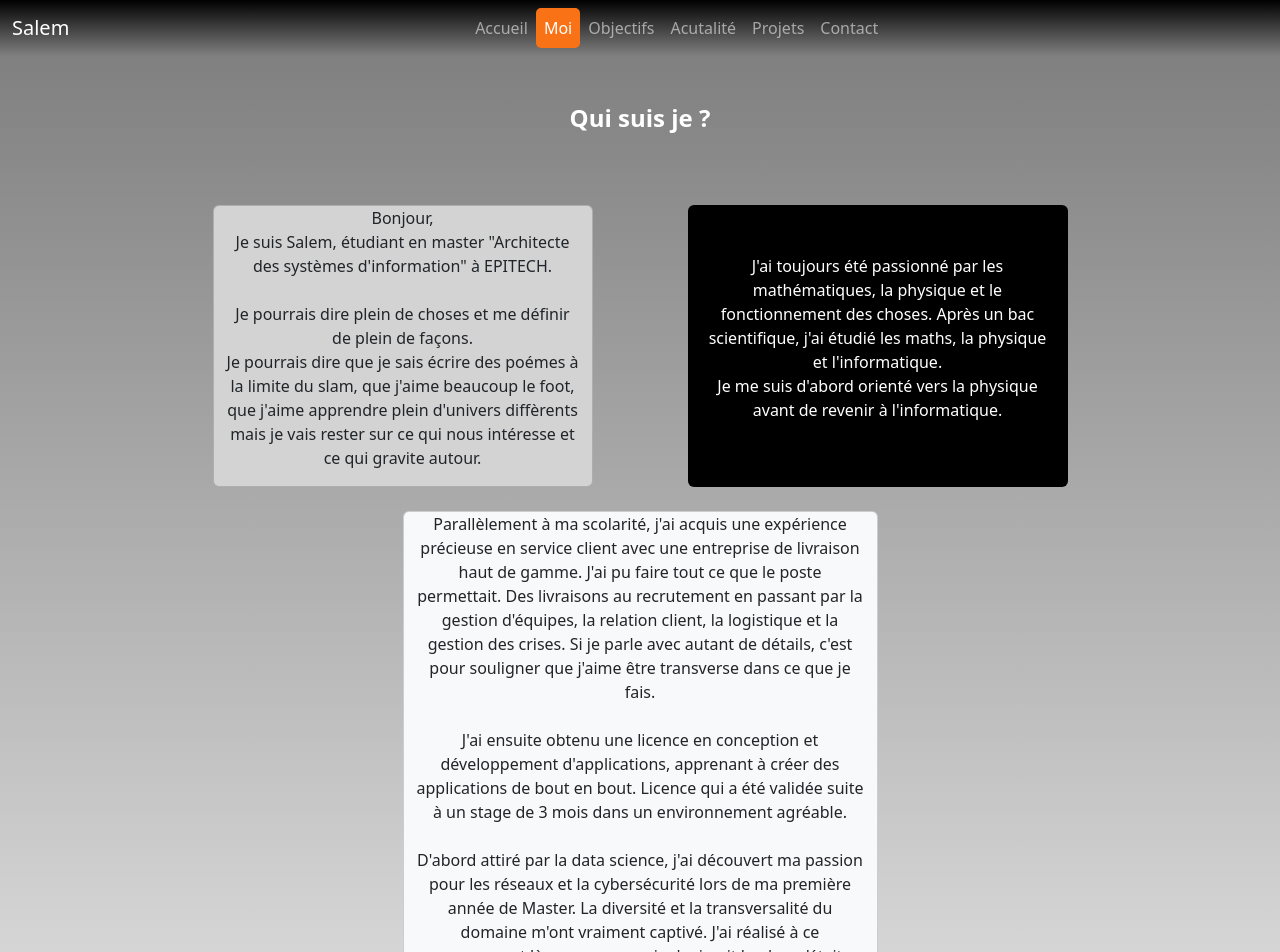
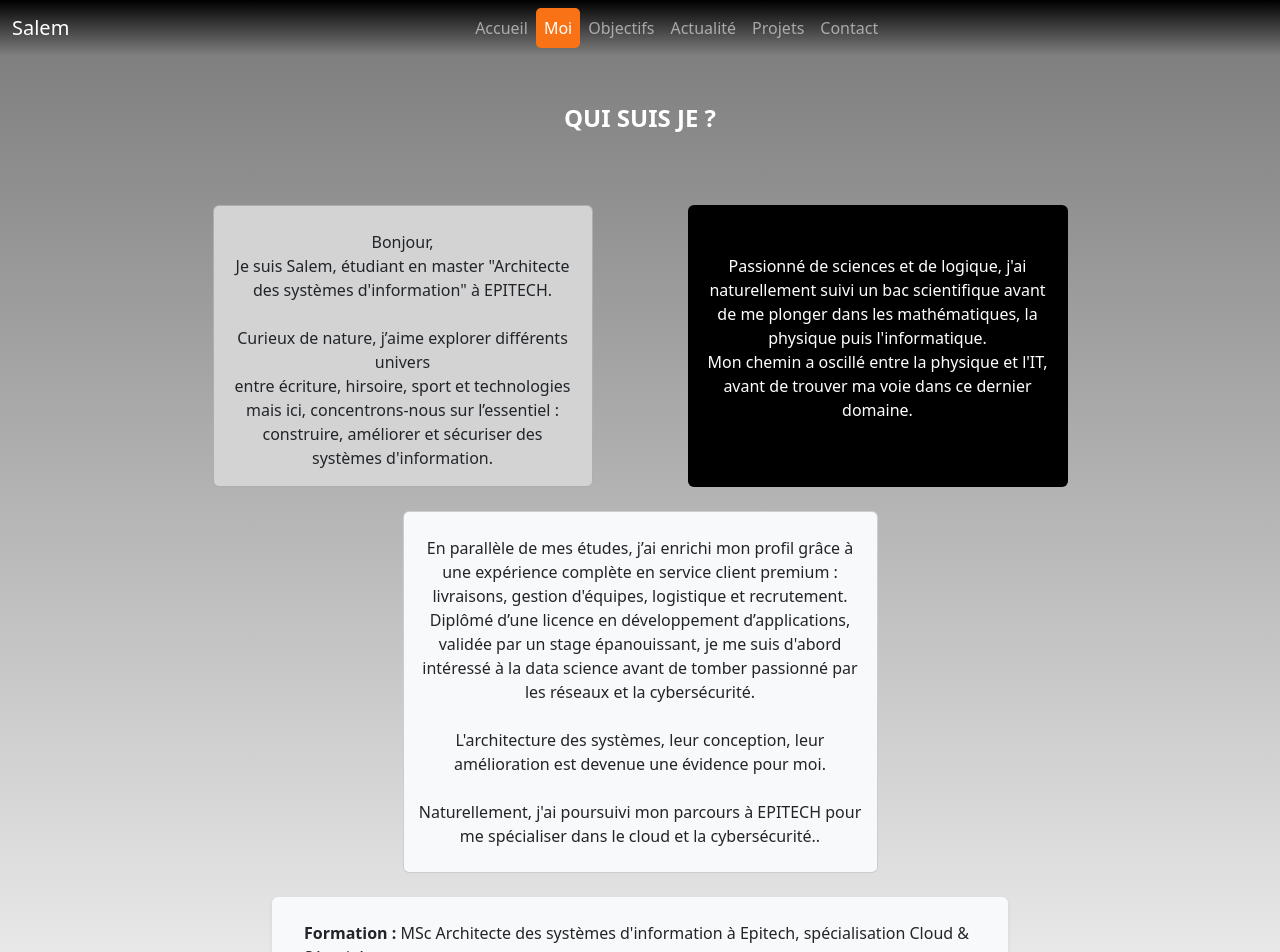
Before and after one commit to hsalemh/SalemWorld, a Vue app in the folder SalemWorld/: page /about-me in a window 1280 px wide. Shown: the top 952 px of the page. Built offline with nearby package versions, Linux system fonts and the light colour scheme.

Commit message:
mise à jours formulaire

```diff
--- a/SalemWorld/package.json
+++ b/SalemWorld/package.json
@@ -9,6 +9,7 @@
     "preview": "vite preview"
   },
   "dependencies": {
+    "axios": "^1.9.0",
     "vue": "^3.5.13",
     "vue-router": "^4.5.0"
   },
--- a/SalemWorld/src/App.vue
+++ b/SalemWorld/src/App.vue
@@ -27,7 +27,7 @@
                 <router-link to="/my-goals" class="nav-link" active-class="active">Objectifs</router-link>
               </li>
               <li class="nav-item">
-                <router-link to="/my-work" class="nav-link" active-class="active">Acutalité</router-link>
+                <router-link to="/my-work" class="nav-link" active-class="active">Actualité</router-link>
               </li>
               <li class="nav-item">
                 <router-link to="/my-projects" class="nav-link" active-class="active">Projets</router-link>
--- a/SalemWorld/src/views/AboutMe.vue
+++ b/SalemWorld/src/views/AboutMe.vue
@@ -2,45 +2,34 @@
   <div style="background: linear-gradient(grey, white);">
     <div class="about-me container">
       <br><br>
-    <h4 class="text-white text-center mb-4"><b>Qui suis je ?</b></h4> <br><br>
+    <h4 class="text-white text-center mb-4"><b>QUI SUIS JE ?</b></h4> <br><br>
     <div class="row justify-content-center">
       <div class="col-sm-4 text-center card 3-z-depth" style="background: lightgrey;">
-        <p>            Bonjour, <br>
+        <p>         <br>   Bonjour, <br>
             Je suis {{ name }}, étudiant en master "Architecte des systèmes d'information" à EPITECH. <br> <br>
-            Je pourrais dire plein de choses et me définir de plein de façons. <br>
-            Je pourrais dire que je sais écrire des poémes à la limite du slam, que j'aime beaucoup
-            le foot, que j'aime apprendre plein d'univers diffèrents mais je vais rester sur ce qui
-            nous intéresse et ce qui gravite autour. <br></p>
+            Curieux de nature, j’aime explorer différents univers <br>
+            entre écriture, hirsoire, sport et technologies mais ici, concentrons-nous sur
+             l’essentiel : construire, améliorer et sécuriser des systèmes d'information.<br></p>
       </div>
       <div class="col-sm-1"></div>
       <div class="col-sm-4 text-center text-white card 3-z-depth" style="background: black;">
         <br><br>
-        <p>            J'ai toujours été passionné par les mathématiques,
-            la physique et le fonctionnement des choses. Après un bac scientifique,
-            j'ai étudié les maths, la physique et l'informatique. <br>
-            Je me suis d'abord orienté vers la physique
-            avant de revenir à l'informatique.</p>
+        <p> Passionné de sciences et de logique,
+          j'ai naturellement suivi un bac scientifique avant de me plonger
+           dans les mathématiques, la physique puis l'informatique. <br>
+            Mon chemin a oscillé entre la physique et l'IT,
+            avant de trouver ma voie dans ce dernier domaine.</p>
       </div>
       <div class="col-lg-8"><br></div>
-      <div class="col-lg-5 card 3-z-depth text-center">
-            Parallèlement à ma scolarité, j'ai acquis une expérience précieuse
-            en service client avec une entreprise de livraison haut de gamme.
-            J'ai pu faire tout ce que le poste permettait.
-            Des livraisons au recrutement en passant
-            par la gestion d'équipes, la relation client, la logistique et la gestion des crises.
-            Si je parle avec autant de détails, c'est pour souligner que j'aime être transverse dans
-            ce que je fais. <br><br>
-            J'ai ensuite obtenu une licence en conception et développement d'applications,
-            apprenant à créer des applications de bout en bout.
-            Licence qui a été validée suite à un stage de 3 mois dans un environnement agréable. <br><br>
-            D'abord attiré par la data science,
-            j'ai découvert ma passion pour les réseaux et la cybersécurité lors de ma première année de Master.
-            La diversité et la transversalité du domaine m'ont vraiment captivé.
-            J'ai réalisé à ce momement là que ce que qui m'animait le plus, c'était l'architecture des systèmes, les améliorer et les développer.
-            Qu'il s'agisse d'une application, d'un processus, d'une idée ou autre.
-            En ce sens, et en tenant compte de tout ce que j'ai écris auparavant, la cybersécurité et le cloud
-            se sont révélés comme des choix naturels. <br><br>
-            C'est pourquoi à la suite d'un premier master plus général, j'ai intégré Epitech.
+      <div class="col-lg-5 card 3-z-depth text-center"> <br>
+        En parallèle de mes études, j’ai enrichi mon profil grâce à une expérience complète
+        en service client premium : livraisons, gestion d'équipes, logistique et recrutement. <br>
+        Diplômé d’une licence en développement d’applications,
+        validée par un stage épanouissant, je me suis d'abord intéressé
+        à la data science avant de tomber passionné par les réseaux et la cybersécurité. <br><br>
+        L'architecture des systèmes, leur conception, leur amélioration est devenue une évidence pour moi. <br><br>
+        Naturellement, j'ai poursuivi mon parcours à EPITECH pour me spécialiser
+        dans le cloud et la cybersécurité.. <br><br>
     </div></div> <br>
     <div class="row justify-content-center">
       <div class="col-lg-8">
@@ -61,7 +50,7 @@
           </div>
         </div>
       </div>
-    </div>
+    </div> <br><br>
   </div>
   </div>
 </template>
--- a/SalemWorld/src/views/Contact.vue
+++ b/SalemWorld/src/views/Contact.vue
@@ -36,13 +36,23 @@
                   required
                 ></textarea>
               </div>
-              <!--<button type="submit" class="btn btn-primary">Envoyer</button> -->
+              <p class="text-center">
+                <button type="submit" class="btn btn-primary" :disabled="isSubmitting">
+                {{ isSubmitting ? 'Envoi...' : 'Envoyer' }}
+              </button>
+              </p>
             </form>
+            <div v-if="successMessage" class="alert alert-success mt-3">
+              {{ successMessage }}
+            </div>
+            <div v-if="errorMessage" class="alert alert-danger mt-3">
+              {{ errorMessage }}
+            </div>
             <div class="mt-4 text-center">
               <p class="text-muted">
-                 Contactez-moi via :
-                <a :href="'mailto:salem.hamiane@outlook.fr' + email" class="text-primary">Email</a> |
-                <a href="https://www.linkedin.com/in/salem-h-376335223 " target="_blank" class="text-primary">LinkedIn</a>
+                Ou contactez-moi via :
+                <a :href="'mailto:' + email" class="text-primary">Email</a> |
+                <a href="https://www.linkedin.com/in/salem-h-376335223/" target="_blank" class="text-primary">LinkedIn</a>
               </p>
             </div>
           </div>
@@ -54,23 +64,41 @@
 
 <script lang="ts">
 import { defineComponent } from 'vue';
+import axios from 'axios';
 
 export default defineComponent({
   name: 'Contact',
   data() {
     return {
-      email: 'salem.hamiane@outlook.fr', // Remplace par ton email
+      email: 'salem.hamiane@outlook.fr',
       form: {
         name: '',
         email: '',
         message: '',
       },
+      isSubmitting: false,
+      successMessage: '',
+      errorMessage: '',
     };
   },
   methods: {
-    submitForm() {
-      alert('Formulaire envoyé ! (Simulation)');
-      this.form = { name: '', email: '', message: '' };
+    async submitForm() {
+      this.isSubmitting = true;
+      this.successMessage = '';
+      this.errorMessage = '';
+      try {
+        const response = await axios.post(
+          'https://TON_API_GATEWAY_ID.execute-api.REGION.amazonaws.com/prod/contact',
+          this.form
+        );
+        this.successMessage = 'Message envoyé avec succès !';
+        this.form = { name: '', email: '', message: '' };
+      } catch (error) {
+        this.errorMessage = 'Erreur lors de l’envoi. Veuillez réessayer.';
+        console.error(error);
+      } finally {
+        this.isSubmitting = false;
+      }
     },
   },
 });
--- a/SalemWorld/src/views/MyGoals.vue
+++ b/SalemWorld/src/views/MyGoals.vue
@@ -25,8 +25,9 @@
               </div>
               <div class="col-md-6 mb-3">
                 <h5 class="text-primary">Long terme</h5>
-                <p>Concevoir des systèmes sécurisés, mener des audits de sécurité complexes et être
-                  reconnu dans mon domaine tout en gérant de grands projets.
+                <p>- Concevoir des systèmes sécurisés. <br>
+                  - Mener des audits de sécurité complexes. <br>
+                  - Être reconnu dans mon domaine tout en gérant de grands projets.
                 </p>
               </div>
             </div>
--- a/SalemWorld/src/views/MyProjects.vue
+++ b/SalemWorld/src/views/MyProjects.vue
@@ -92,8 +92,8 @@
         <div class="row justify-content-center g-4">
           <div class="col-md-6">
             <div class="card h-100 border-0 shadow-sm">
-              <h5 class="card-title text-primary text-center">Jack the ripper</h5> <br>
-              <p class="text">
+              <h5 class="card-title text-primary text-center"> <br>Jack the ripper</h5> <br>
+              <p class="text-center">
                 Projet de transformation digitale relative à la ville du Kremlin-bicêtre.
                 Le sujet étant d'améliorer le processsus de collecte des déchets à travers la
                 ville via une application mobile et un site web.
--- a/SalemWorld/src/views/MyWork.vue
+++ b/SalemWorld/src/views/MyWork.vue
@@ -12,7 +12,7 @@
               Je travaille sur des projets pratiques mêlant
               programmation, gestion de projet,
               cybersécurité et cloud. <br>
-              Je Travaille aussi sur des projets personnels
+              Je travaille aussi sur des projets personnels
               pour aiguiser mes compétences et m'approcher de mes aspirations afin de devenir
               la meilleure version de moi-même.
             </p>
```
Also changed, not shown: 1 other file (tests, documents, lock files or other folders).
